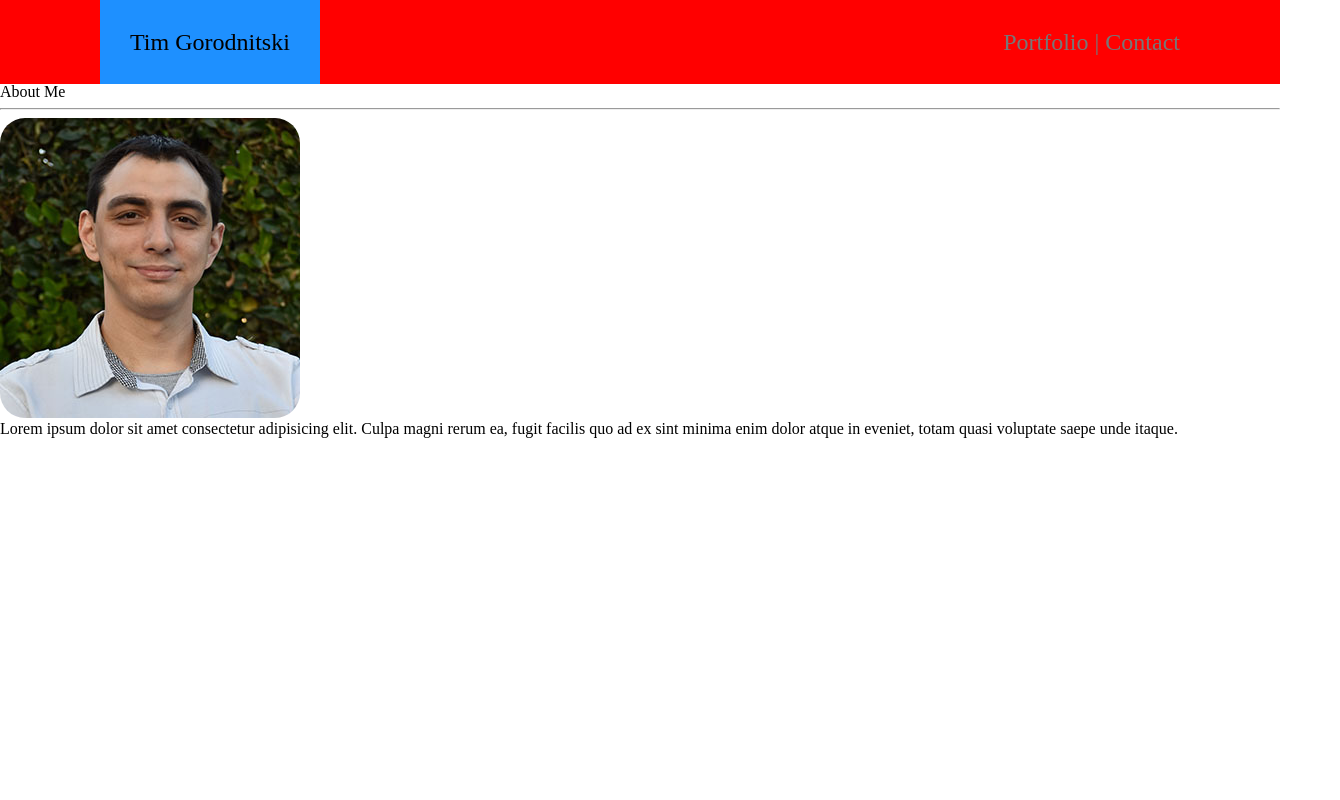
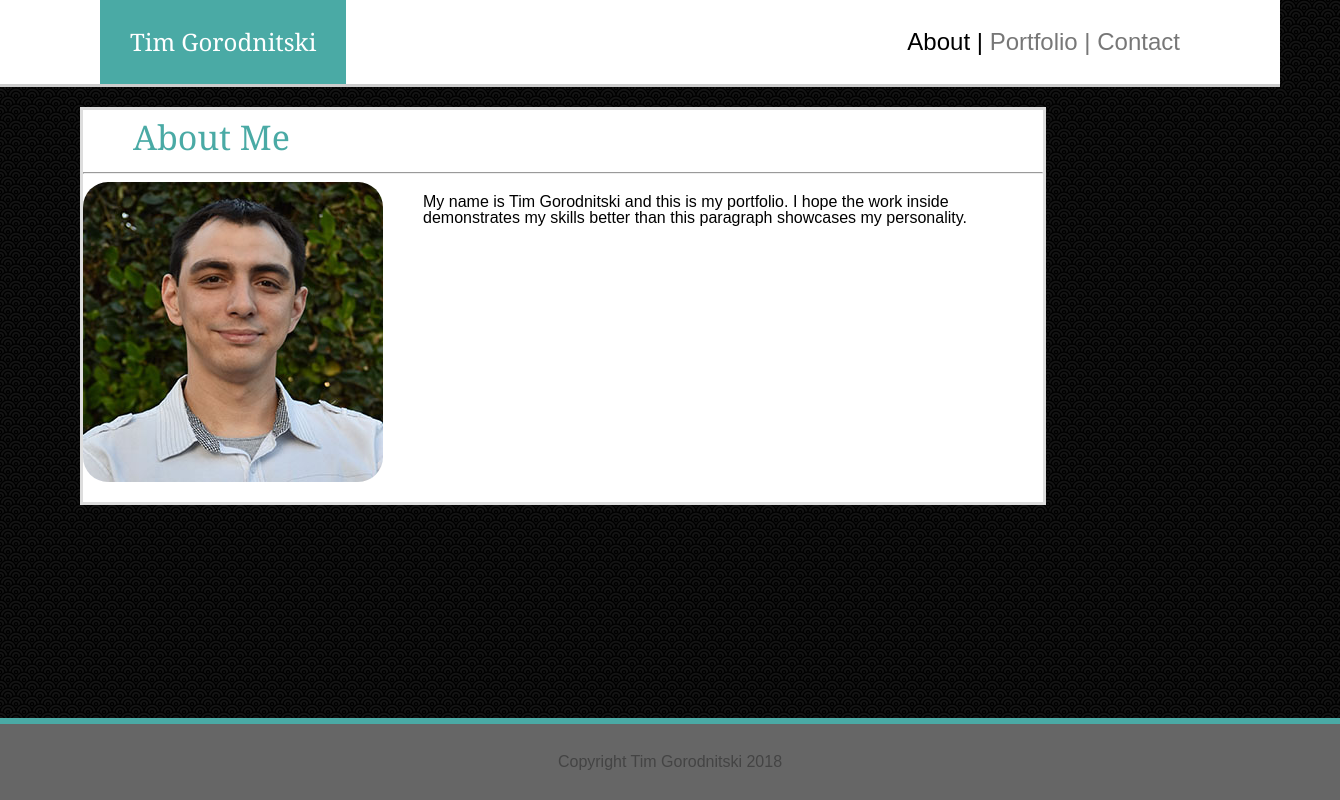
Before and after one commit to TimGorodnitski/Basic-Portfolio, a plain HTML site: page index.html in a window 1280 px wide. Shown: the whole page, 1340 px wide, since content can reach past the window. Drawn offline with Linux system fonts and the light colour scheme.

Commit message:
Backgrounds and Styling for About page Done.

```diff
--- a/assets/css/style.css
+++ b/assets/css/style.css
@@ -1,19 +1,31 @@
+body{
+    font-family: 'Arial', 'Helvetica Neue', Helvetica, sans-serif;
+    overflow: hidden;
+    background-image: url('nami.png');
+    background-repeat: repeat;
+}
+
+
 .topnav{
     width:100%;
     font-size: 24px;
-    background-color: red;
+    background-color: #ffffff;
     float:right;
     text-align: right;
     padding: 00px 100px;
     overflow: hidden;
+    border-bottom: solid;
+    border-bottom-color: #cccccc;
 }
 
 .topnav a.active {
-    color: red;
+    color: black;
 }
 
 .navname {
-    background-color:dodgerblue;
+    font-family: 'Georgia', Times, 'Times New Roman', serif;
+    background-color:#4aaaa5;
+    color:white;
     padding: 30px;
     float:left;
     position:relative;
@@ -27,7 +39,7 @@ a {
 
 a:link {
     text-decoration: none;
-    color: #777;
+    color: #777777;
 }
 
 a:visited {
@@ -35,13 +47,42 @@ a:visited {
     color: #444;
 }
 
+.wrapper {
+    width:960px;
+    background-color: #ffffff;
+    float:left;
+    padding: 0 0px 20px;
+    margin:20px 80px;
+    border-style: solid;
+    border-width: 3px;
+    border-color:#dddddd;
+}
 
 h1 {
-    color:white;
+    padding:10px 0px 10px 50px;
+    font-family: 'Georgia', Times, 'Times New Roman', serif;
+    color:#4aaaa5;
     font-size: 34px;
 }
 
 img {
     border-radius: 25px;
+    float:left;
+}
 
+#AboutMeText {
+    margin: 20px 20px 0 340px;
 }
+
+.footer {
+    text-align: center;
+    color: #444;
+    border-top: solid;
+    border-top-width: 6px;
+    border-top-color: #4aaaa5;
+    position:absolute;
+    bottom:0;
+    width: 100%;
+    padding: 30px;
+    background-color:#666666;
+}
--- a/index.html
+++ b/index.html
@@ -17,11 +17,14 @@
             <a href="contact.html">Contact</a>
         </div>
 
-        <div>
-            <h2>About Me</h2>
+        <div class="wrapper">
+            <h1>About Me</h1>
             <hr>
             <img src="assets/images/headshot.jpg" alt="Tim Gorodnitski">
-            <p>Lorem ipsum dolor sit amet consectetur adipisicing elit. Culpa magni rerum ea, fugit facilis quo ad ex sint minima enim dolor atque in eveniet, totam quasi voluptate saepe unde itaque.</p>
+            <div id="AboutMeText">
+                <p>My name is Tim Gorodnitski and this is my portfolio. I hope the work inside demonstrates my skills better than this paragraph showcases my personality.</p>
+            </div>
         </div>
+        <div class="footer">Copyright Tim Gorodnitski 2018</div>
     </body>
 </html>
```
Also changed, not shown: assets/css/nami.png (added), assets/images/nami.jpg (added), assets/images/nami.png (added).
